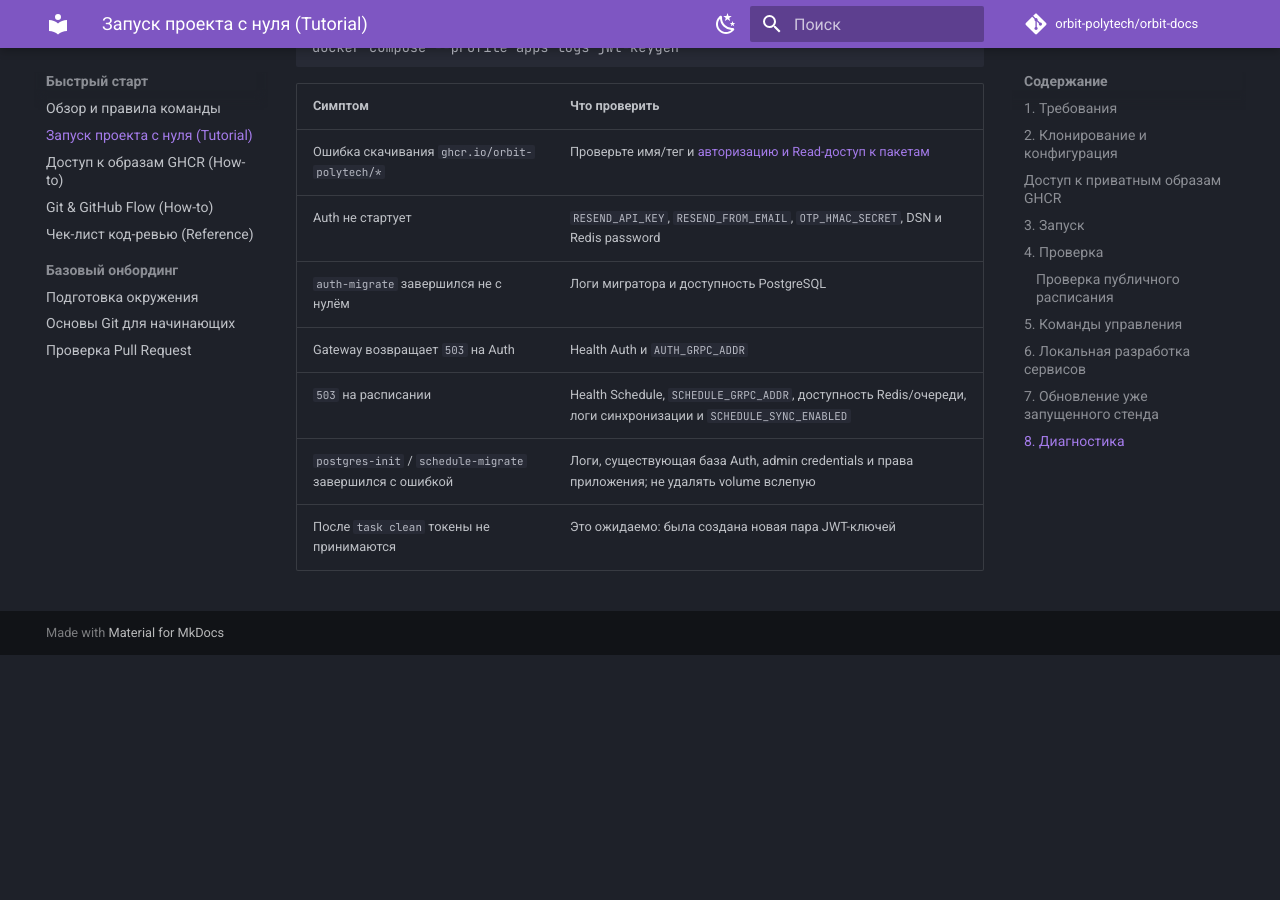
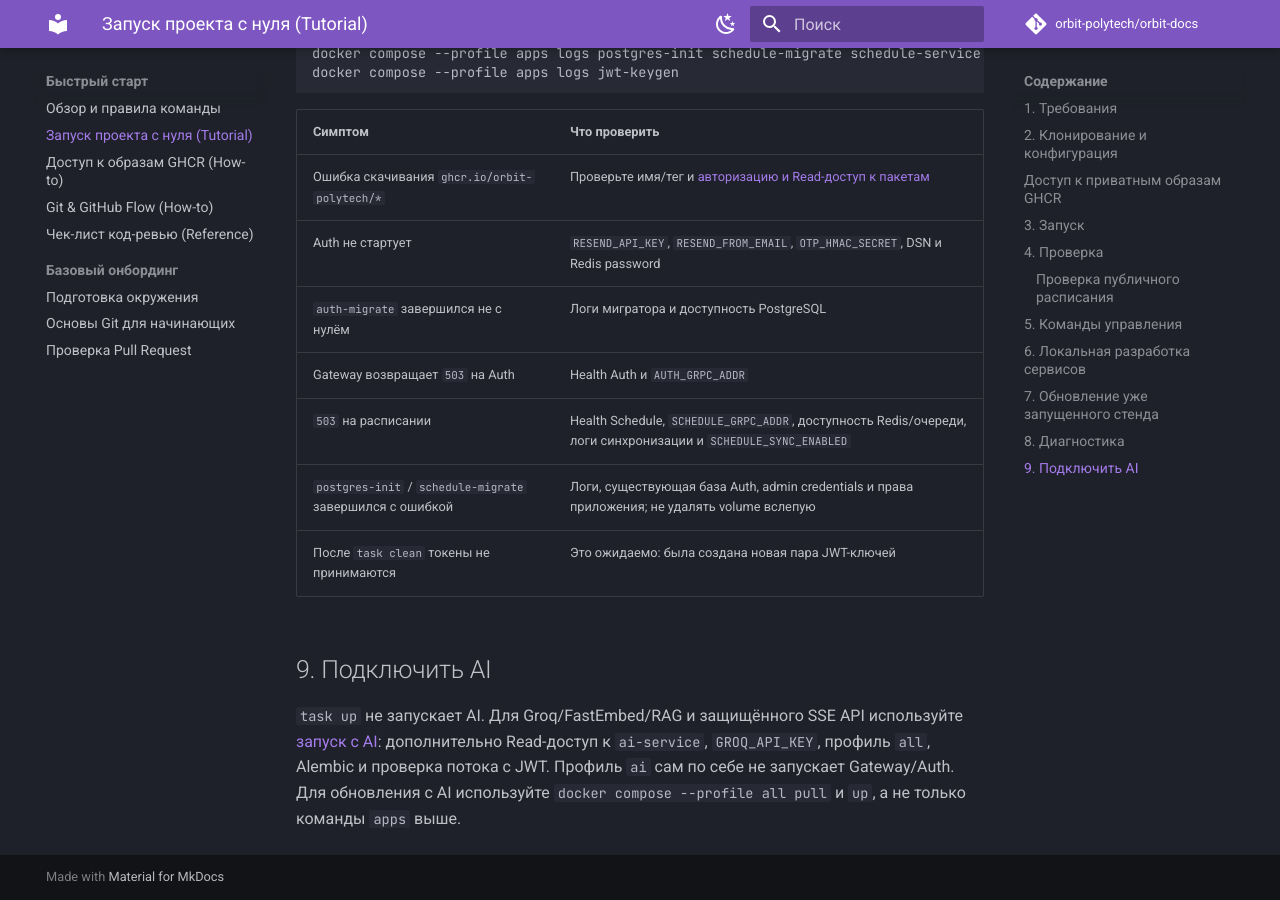
Before and after one commit to orbit-polytech/orbit-docs, an MkDocs documentation site: the page built from docs/quickstart/local-setup.md, in a window 1280 px wide and 900 px high, scrolled down 4928 px. Built offline with MkDocs 1.6.1 and Material for MkDocs 9.7.7, drawn with Linux system fonts in a browser that asks for light colours; comment, search, counter and statistics services are not loaded; before the commit the page ends 5583 px from its top, so only the background shows below that; some of the changed text lies outside the part shown.

Commit message:
docs: update AI integration handbook (8/16)

```diff
--- a/docs/quickstart/local-setup.md
+++ b/docs/quickstart/local-setup.md
@@ -103,7 +103,7 @@ curl "http://localhost:8080/api/v1/schedule/groups/261-334"
 
 | Команда | Назначение |
 |---|---|
-| `task up` | Запустить полный стенд |
+| `task up` | Запустить базовый профиль `apps`, без AI |
 | `task up:deps` | Запустить только PostgreSQL и Redis |
 | `task db:init` | Повторно подготовить роль, базу Schedule и права, не удаляя volume |
 | `task status` | Показать все контейнеры, включая завершившиеся one-shot |
@@ -174,3 +174,8 @@ docker compose --profile apps logs jwt-keygen
 | `503` на расписании | Health Schedule, `SCHEDULE_GRPC_ADDR`, доступность Redis/очереди, логи синхронизации и `SCHEDULE_SYNC_ENABLED` |
 | `postgres-init` / `schedule-migrate` завершился с ошибкой | Логи, существующая база Auth, admin credentials и права приложения; не удалять volume вслепую |
 | После `task clean` токены не принимаются | Это ожидаемо: была создана новая пара JWT-ключей |
+
+
+## 9. Подключить AI
+
+`task up` не запускает AI. Для Groq/FastEmbed/RAG и защищённого SSE API используйте [запуск с AI](../how-to/ai-local-stack.md): дополнительно Read-доступ к `ai-service`, `GROQ_API_KEY`, профиль `all`, Alembic и проверка потока с JWT. Профиль `ai` сам по себе не запускает Gateway/Auth. Для обновления с AI используйте `docker compose --profile all pull` и `up`, а не только команды `apps` выше.
```
Also changed, not shown: other parts of docs/quickstart/local-setup.md (+1 -1 lines), docs/quickstart/overview.md (+6 -1 lines).
